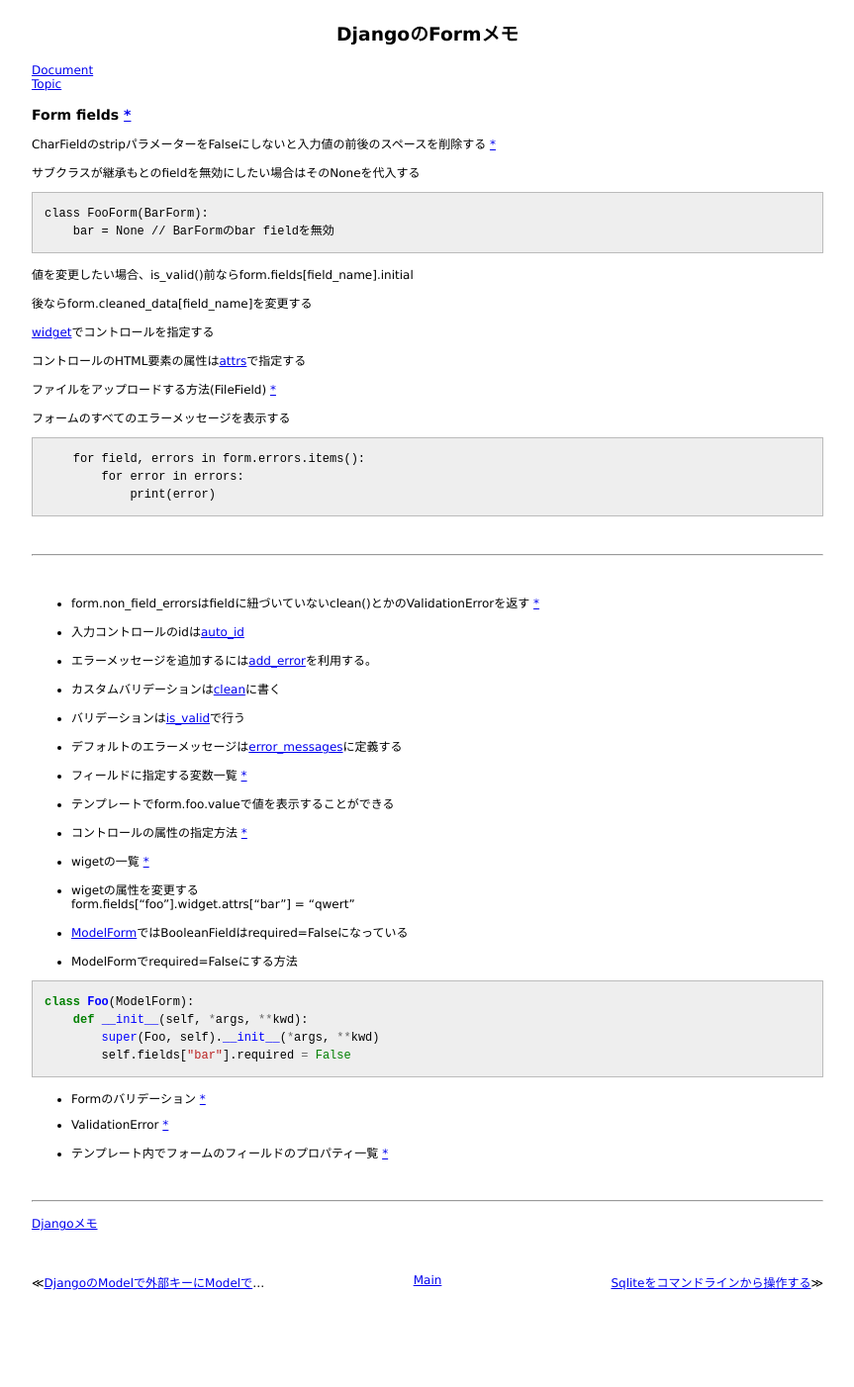
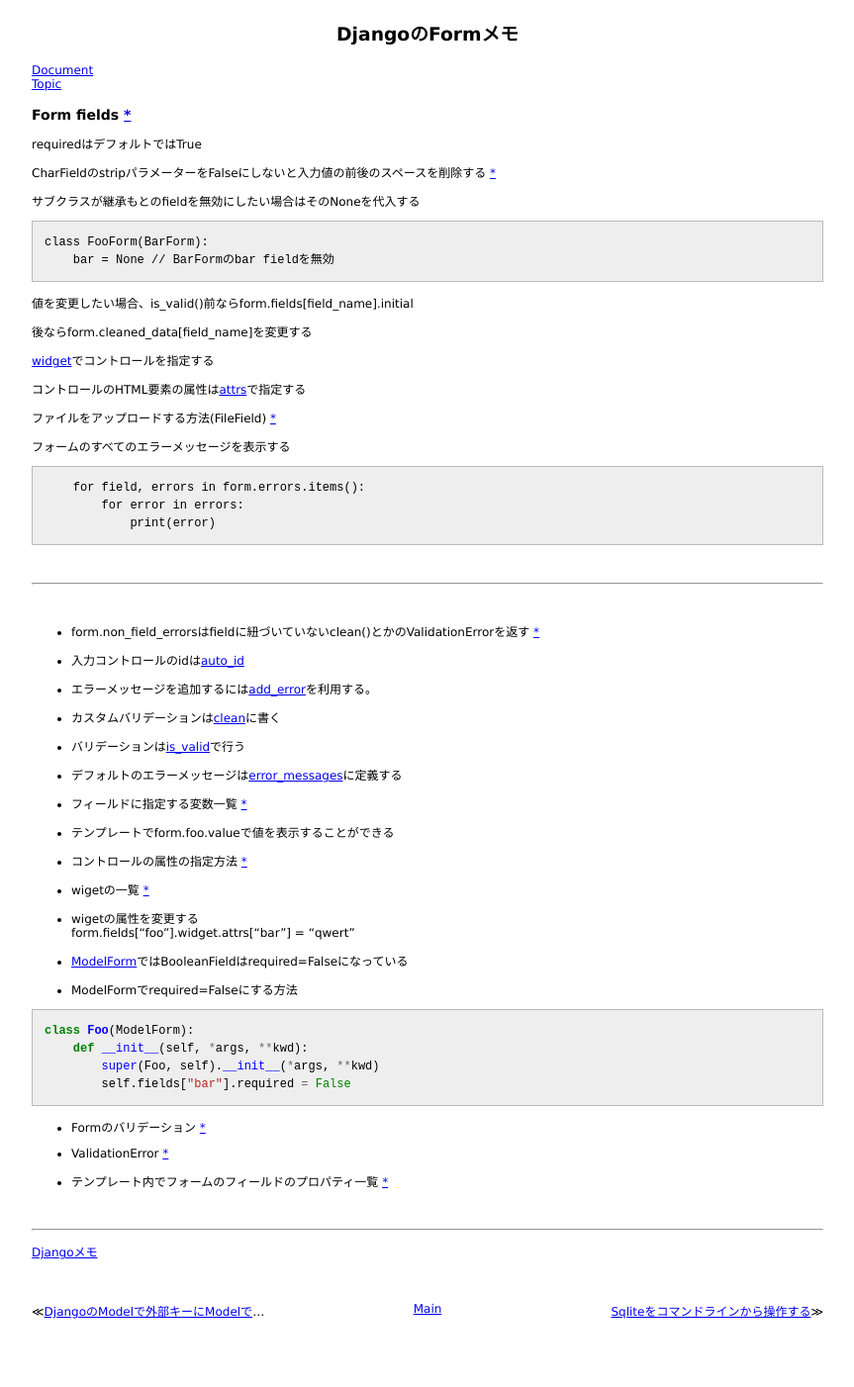
Before and after one commit to 38elements/38elements.github.com, a Jekyll site: the page built from _posts/2014-12-02-django-forms.md, in a window 1280 px wide. Shown: the whole page at 99% size, without its empty margins (208-1071 px from the left). Built offline with Jekyll 4.4.1, drawn with Linux system fonts in a browser that asks for light colours; before the commit the page ends 1373 px from its top, so only the background shows below that.

Commit message:
Update 2014-12-02-django-forms.md

```diff
--- a/_posts/2014-12-02-django-forms.md
+++ b/_posts/2014-12-02-django-forms.md
@@ -6,6 +6,8 @@ title: DjangoのFormメモ
 [Topic](https://docs.djangoproject.com/en/stable/topics/forms/)
 
 ### Form fields [\*](https://docs.djangoproject.com/en/stable/ref/forms/fields/)
+requiredはデフォルトではTrue
+
 CharFieldのstripパラメーターをFalseにしないと入力値の前後のスペースを削除する [\*](https://docs.djangoproject.com/en/1.9/ref/forms/fields/#django.forms.CharField.strip)
 
 サブクラスが継承もとのfieldを無効にしたい場合はそのNoneを代入する
```
